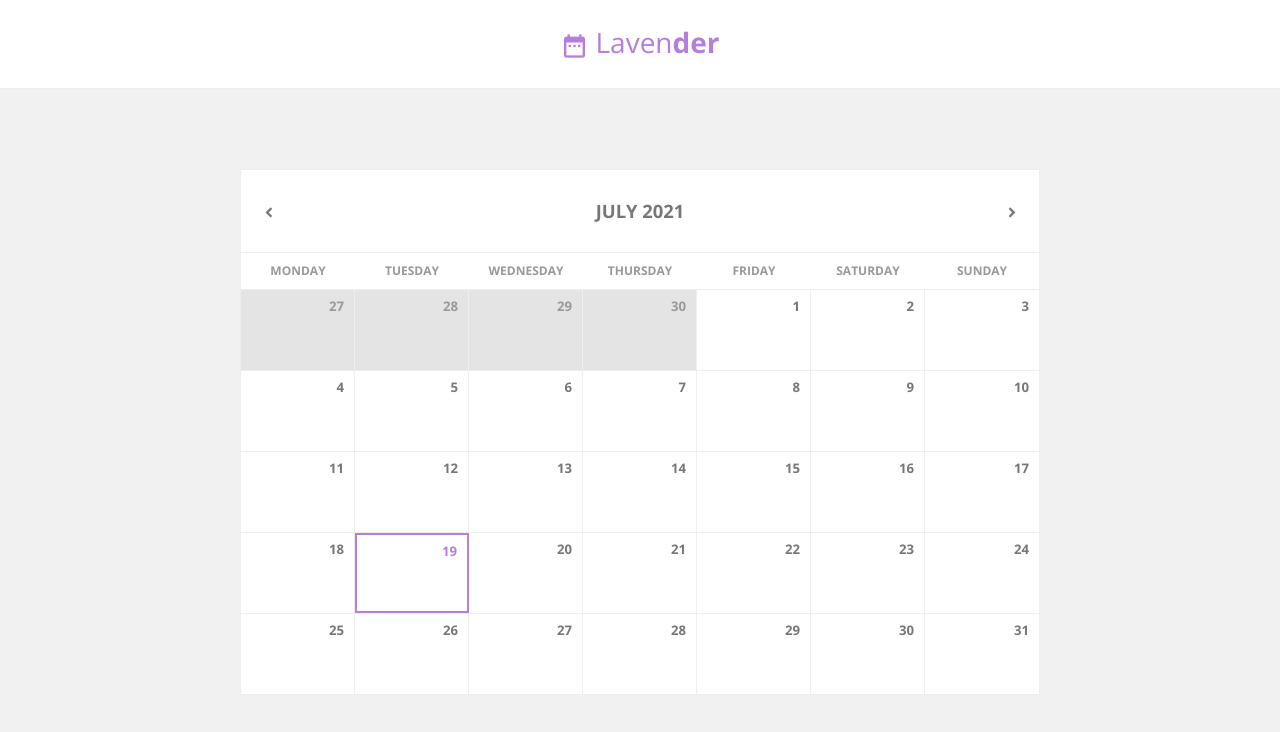
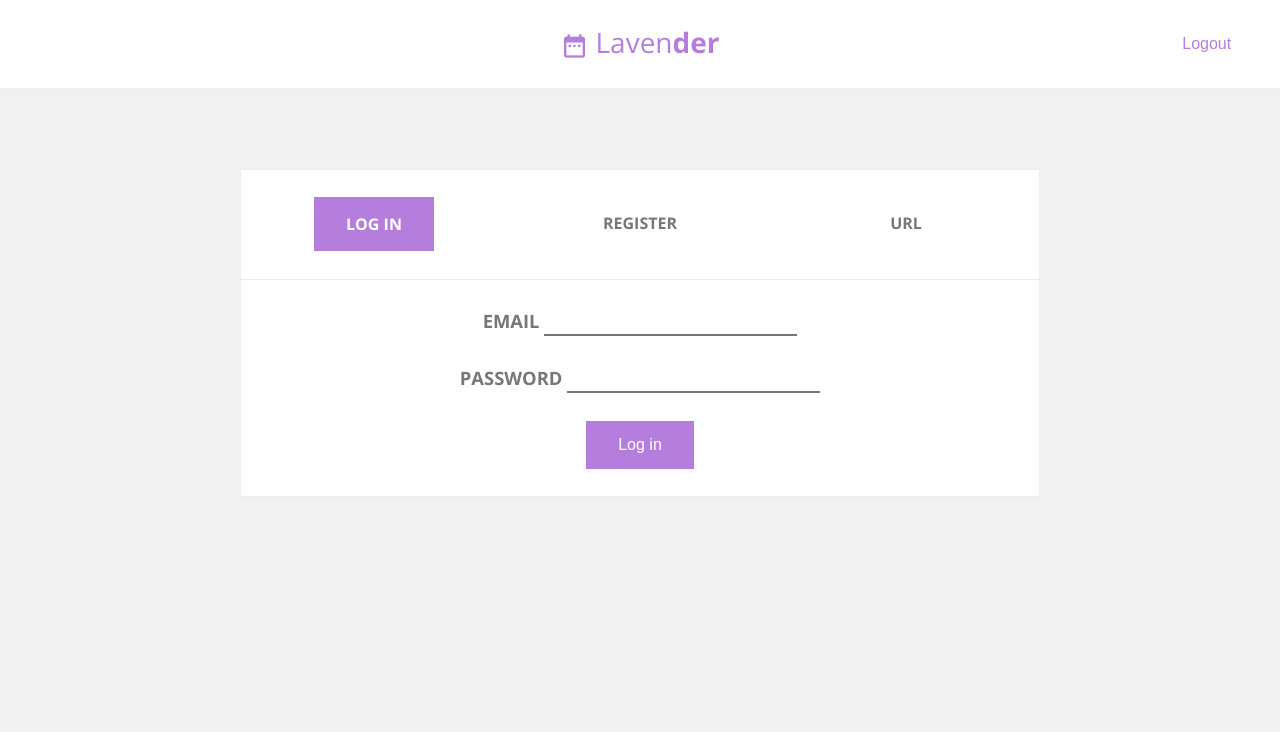
Before and after one commit to krismark930/Lavendar, a React (Create React App) app in the folder frontend/: page / in a window 1280 px wide. Shown: the top 732 px of the page. Built offline with nearby package versions, Linux system fonts and the light colour scheme.

Commit message:
css changes

```diff
--- a/frontend/src/App.css
+++ b/frontend/src/App.css
@@ -59,6 +59,13 @@ header #logo {
 
 header #logo .icon {
   padding-right: 0.25em;
+}
+
+.logout {
+  position: absolute;
+  color: var(--main-color);
+  right: 1.3em;
+  top: 1.3em;
 }
 
 main {
--- a/frontend/src/App.js
+++ b/frontend/src/App.js
@@ -6,7 +6,7 @@ import Auth from "./components/Auth";
 import "./App.css";
 
 const App = () => {
-  const isLoggedIn = true;
+  const isLoggedIn = false;
   return (
     <div className="App">
       <header>
@@ -15,6 +15,7 @@ const App = () => {
           <span>
             Laven<b>der</b>
           </span>
+          <button className="logout text-btn">Logout</button>
         </div>
       </header>
       <main>{isLoggedIn ? <Calendar /> : <Auth />}</main>
--- a/frontend/src/components/Login.js
+++ b/frontend/src/components/Login.js
@@ -6,7 +6,7 @@ const Login = () => {
       <div className="header row flex-middle">
         <div className="col col-center">
           <div>
-            Username <input type="text" />
+            Email <input type="email" />
           </div>
           <br />
           <div>
--- a/frontend/src/components/Register.js
+++ b/frontend/src/components/Register.js
@@ -6,7 +6,7 @@ const Register = () => {
       <div className="header row flex-middle">
         <div className="col col-center">
           <div>
-            Username <input type="text" />
+            Email <input type="email" />
           </div>
           <br />
           <div>
```
